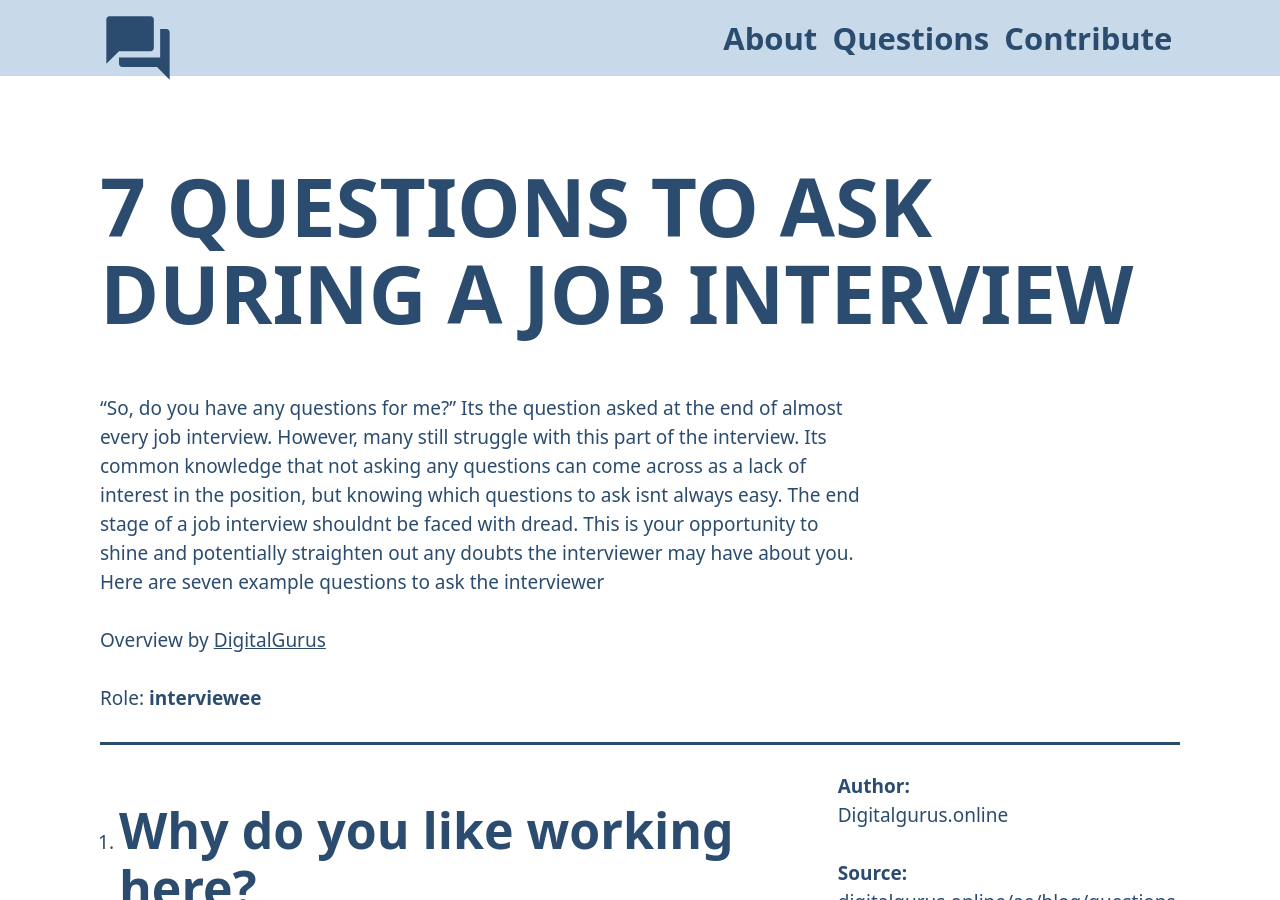
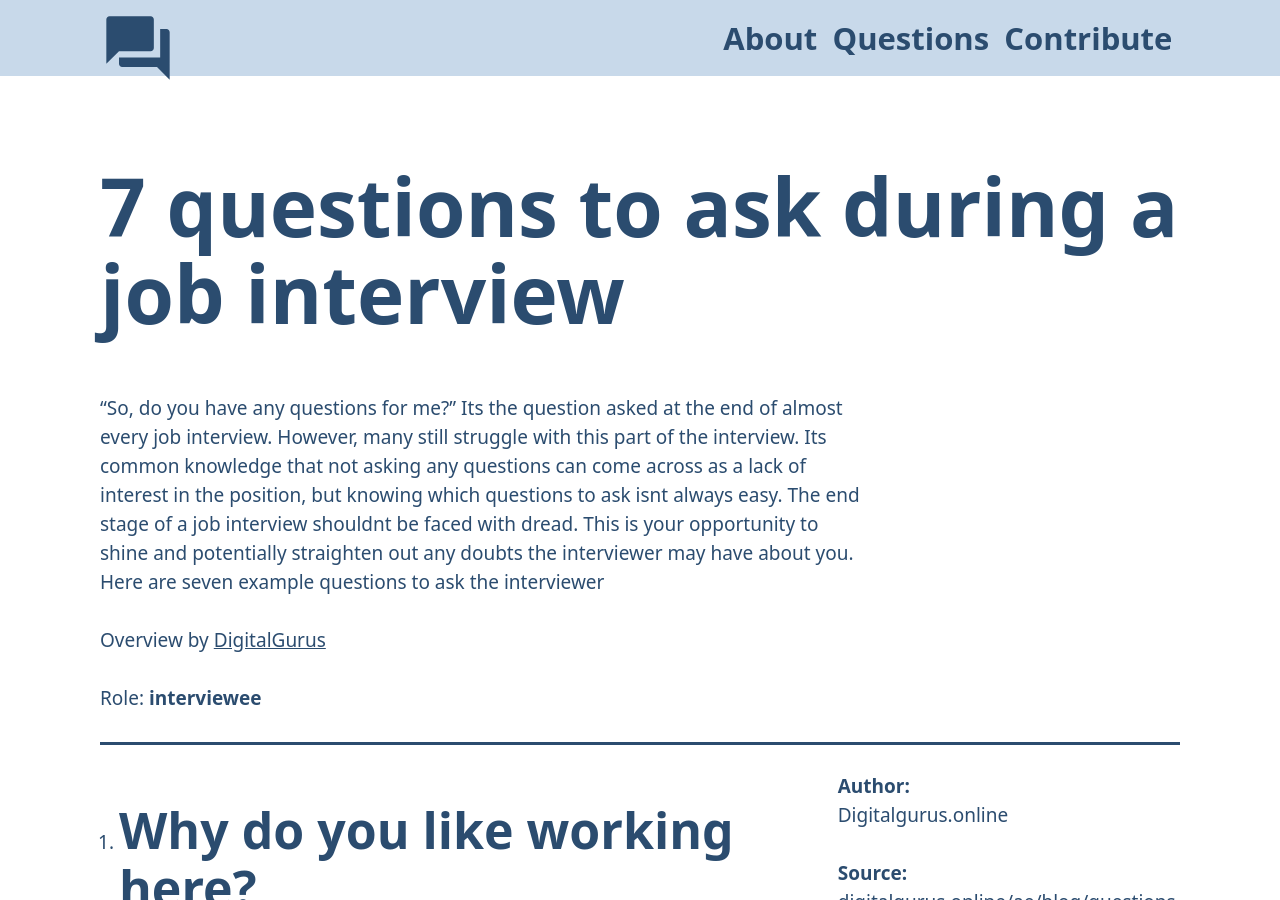
Before and after one commit to oleg-koval/counter-interview.dev, a Jekyll site: the page built from _examples/7-questions-to-ask-during-a-job-interview.md, in a window 1280 px wide and 900 px high. Built offline with Jekyll 4.4.1, drawn with Linux system fonts in a browser that asks for light colours.

```diff
--- a/_examples/7-questions-to-ask-during-a-job-interview.md
+++ b/_examples/7-questions-to-ask-during-a-job-interview.md
@@ -1,5 +1,5 @@
 ---
-title: 7 QUESTIONS TO ASK DURING A JOB INTERVIEW
+title: 7 questions to ask during a job interview
 author: Digitalgurus.online
 role:  interviewee
 overview: “So, do you have any questions for me?” Its the question asked at the end of almost every job interview. However, many still struggle with this part of the interview. Its common knowledge that not asking any questions can come across as a lack of interest in the position, but knowing which questions to ask isnt always easy. The end stage of a job interview shouldnt be faced with dread. This is your opportunity to shine and potentially straighten out any doubts the interviewer may have about you. Here are seven example questions to ask the interviewer
```
